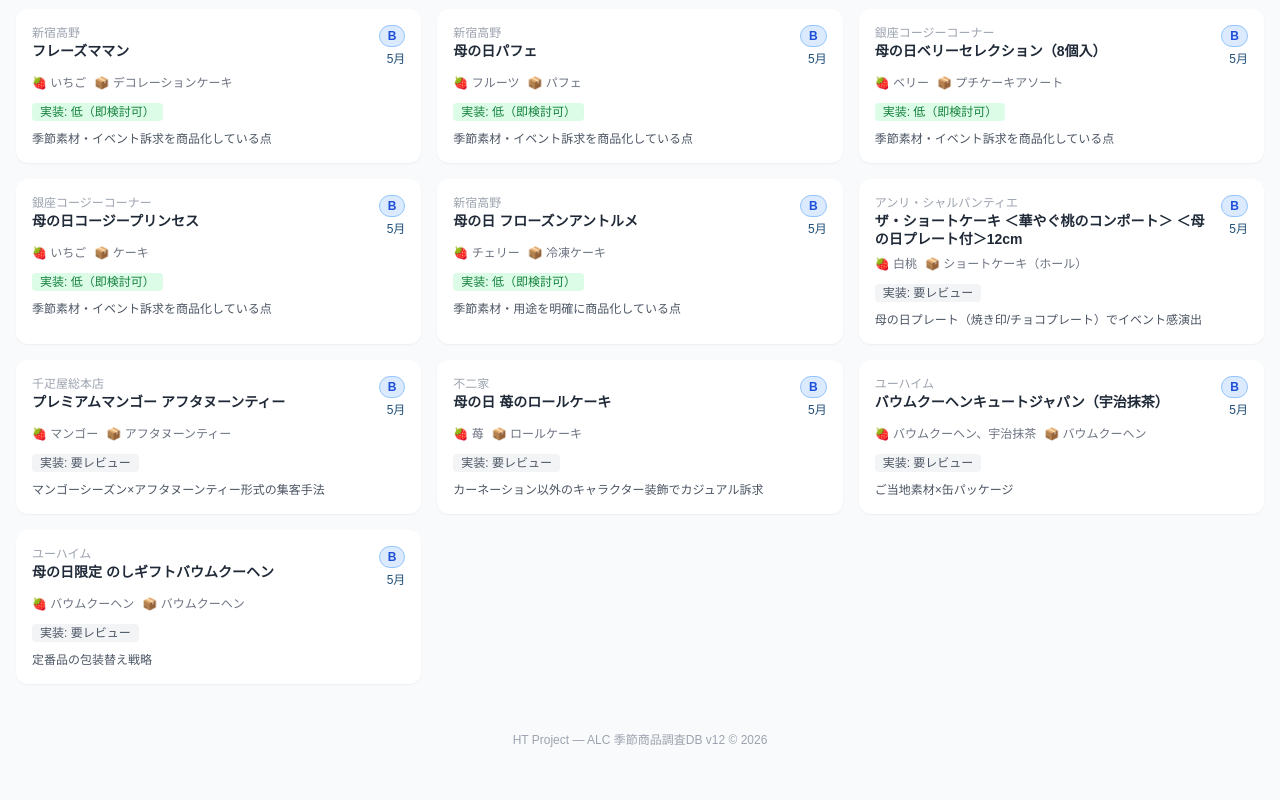
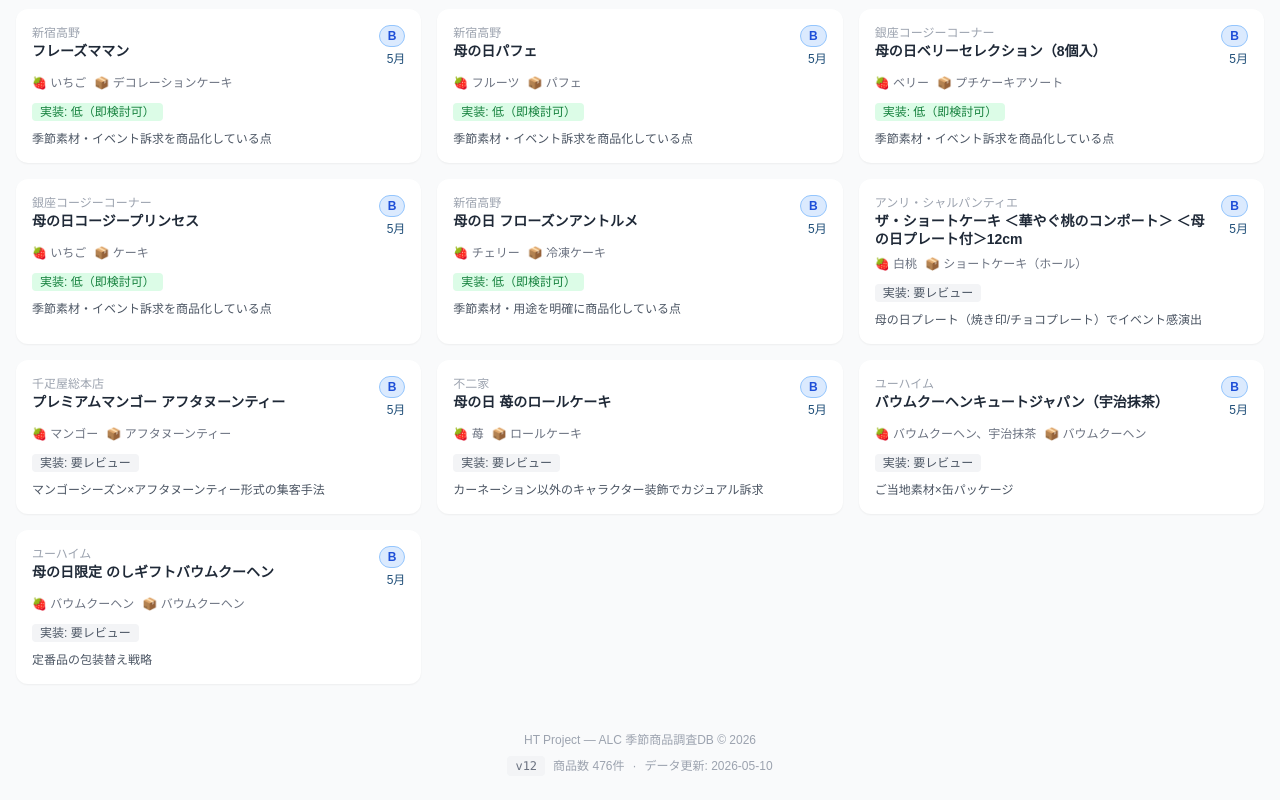
Before and after one commit to hdtsm2009/alc-sweets, a Next.js app: page / in a window 1280 px wide. Shown: the part 1872-2672 px from the top of the page. Before the commit the page ends 2644 px from the top, so only its background shows below. Built offline with nearby package versions, Linux system fonts and the light colour scheme.

Commit message:
feat: フッターにバージョン・更新日・件数を表示

```diff
--- a/src/app/layout.tsx
+++ b/src/app/layout.tsx
@@ -1,5 +1,6 @@
 import type { Metadata } from "next";
 import "./globals.css";
+import FooterInfo from "@/components/FooterInfo";
 
 export const metadata: Metadata = {
   title: "ALC 季節商品DB",
@@ -29,8 +30,9 @@
         <main className="max-w-7xl mx-auto px-4 py-6">
           {children}
         </main>
-        <footer className="text-center text-xs text-gray-400 py-6">
-          HT Project — ALC 季節商品調査DB v12 © 2026
+        <footer className="text-center text-xs text-gray-400 py-6 flex flex-col items-center gap-1">
+          <span>HT Project — ALC 季節商品調査DB © 2026</span>
+          <FooterInfo />
         </footer>
       </body>
     </html>
--- /dev/null
+++ b/src/components/FooterInfo.tsx
@@ -0,0 +1,30 @@
+"use client";
+import { useEffect, useState } from "react";
+
+interface Meta {
+  total: number;
+  generated: string;
+  version: string;
+}
+
+export default function FooterInfo() {
+  const [meta, setMeta] = useState<Meta | null>(null);
+
+  useEffect(() => {
+    fetch("/data/meta.json")
+      .then(r => r.json())
+      .then(setMeta)
+      .catch(() => null);
+  }, []);
+
+  if (!meta) return null;
+
+  return (
+    <span className="inline-flex items-center gap-2 text-xs text-gray-400 mt-1">
+      <span className="bg-gray-100 text-gray-500 px-2 py-0.5 rounded font-mono">{meta.version}</span>
+      <span>商品数 {meta.total}件</span>
+      <span>·</span>
+      <span>データ更新: {meta.generated}</span>
+    </span>
+  );
+}
```
